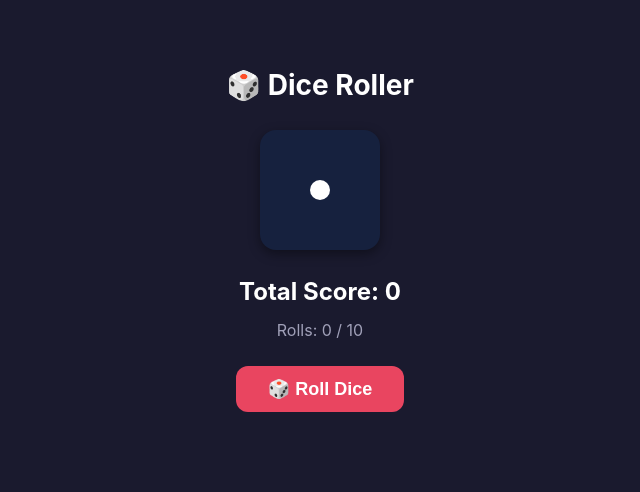
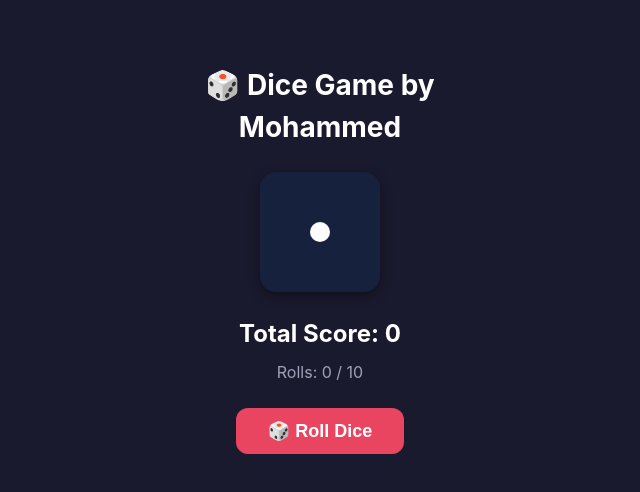
Before and after one commit to syedghouse786/dice-rolling-app, an Angular app: page / in a window 1280 px wide. Shown: the top 492 px of the page, without its empty margins (320-960 px from the left). Built offline with nearby package versions, Linux system fonts and the light colour scheme.

Commit message:
feat: Update app title to "Dice Game by Mohammed" for CI/CD demo

```diff
--- a/src/app/dice-panel/dice-panel.component.html
+++ b/src/app/dice-panel/dice-panel.component.html
@@ -1,5 +1,5 @@
 <div class="dice-panel">
-  <h1>🎲 Dice Roller</h1>
+  <h1>🎲 Dice Game by Mohammed</h1>
 
   @if (errorMessage && resetService.resetPhase === 'idle') {
     <div class="error-toast">{{ errorMessage }}</div>
```
Also changed, not shown: 1 other file (tests, documents, lock files or other folders).
